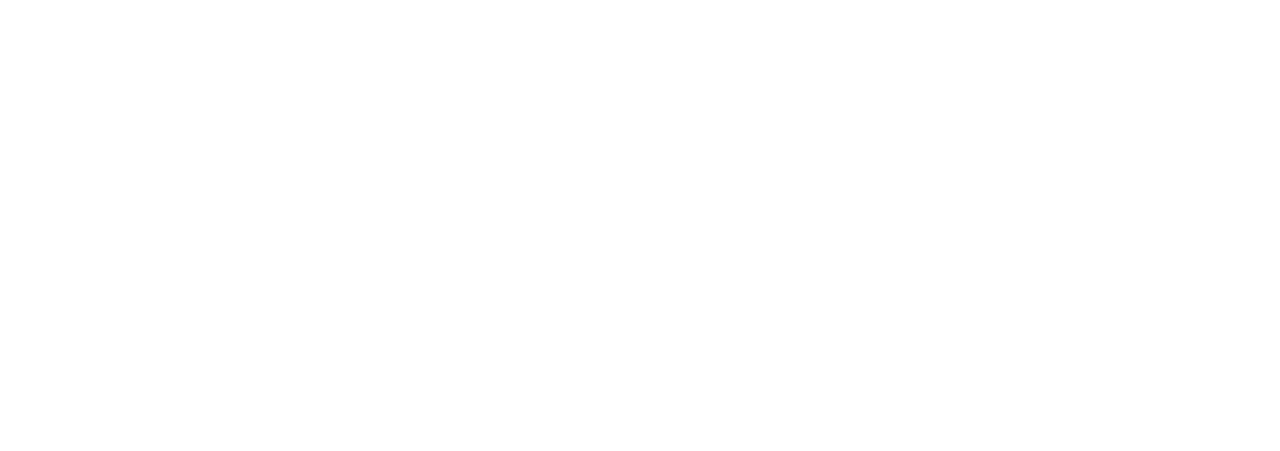
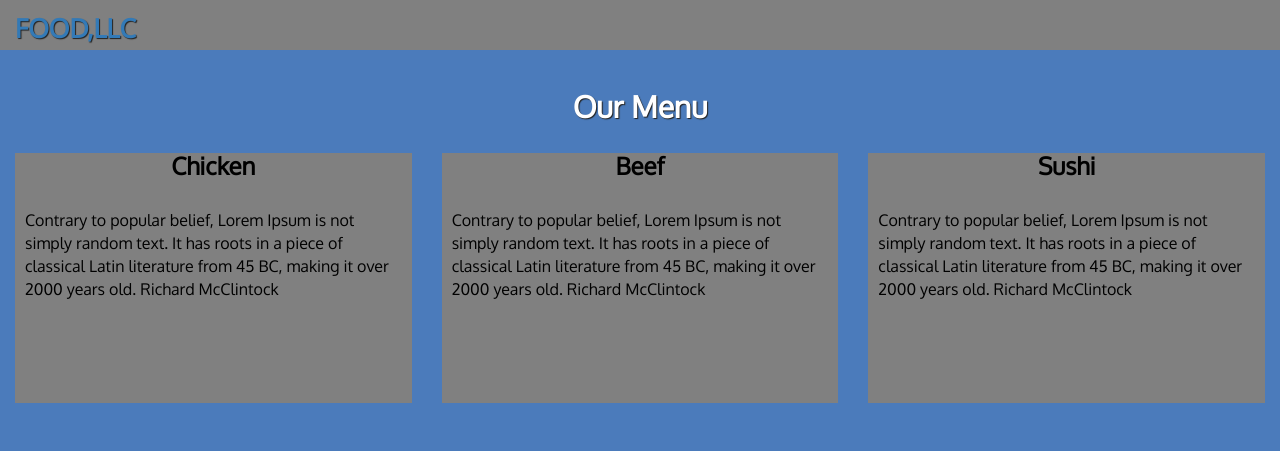
Before and after one commit to MostafaSallam-gh/module3-solution, a plain HTML site: page index.html in a window 1280 px wide. Shown: the top 451 px of the page. Drawn offline with Linux system fonts and the light colour scheme.

Commit message:
solution

```diff
--- a/css/styles.css
+++ b/css/styles.css
@@ -0,0 +1,70 @@
+body {
+  font-size: 16px;
+  color: #fff;
+  background-color: #4B7BBB;
+  font-family: 'Oxygen';
+  height: 1500px;
+}
+#heading{
+    font-family: 'Oxygen';
+    font-weight: bold;
+  	text-shadow: 1px 1px 1px #222;
+}
+#navstyle
+{
+
+
+	background-color: gray;
+	border: 0;
+  	border-radius: 0;
+}
+
+
+.navbar-brand h1 { /* Restaurant name */
+  font-size: 26px;
+  text-transform: uppercase;
+  font-weight: bold;
+  text-shadow: 1px 1px 1px #222;
+  margin-top: 0;
+  margin-bottom: 0;
+  line-height: 1;
+}
+
+
+.navbar-brand a:hover, .navbar-brand a:focus {
+  text-decoration: none;
+}
+
+
+
+.menu-tile{
+  position: relative;
+
+  height: 250px;
+  margin-bottom: 15px;
+background-color: gray;
+
+}
+
+
+section{
+position: relative;
+margin-bottom:30px;
+
+}
+.title{
+font-weight: bold;
+color: 000;
+
+}
+
+p.desc{
+color: 000;
+margin-top: 30px;
+padding-left: 10px;
+padding-right: 10px
+}
+
+.navbar-default .navbar-nav>li>a {
+	color: #000;
+}
--- a/index.html
+++ b/index.html
@@ -1,9 +1,96 @@
-<!DOCTYPE html>
-<html>
+<!ldoctype html>
+<html lang="en">
+
 <head>
-	<title></title>
+    <meta charset="utf-8">
+    <meta http-equiv="X-UA-Compatible" content="IE=edge">
+    <meta name="viewport" content="width=device-width, initial-scale=1">
+    <title>Boostrap Starter Page</title>
+    <link rel="stylesheet" href="css/bootstrap.min.css">
+    <link rel="stylesheet" href="css/styles.css">
+    <link href="https://fonts.googleapis.com/css?family=Oxygen" rel="stylesheet">
 </head>
+
 <body>
+    <header>
+        <nav id="navstyle" class="navbar navbar-default">
+            <div class="container-fluid">
+                <!-- Brand and toggle get grouped for better mobile display -->
+                <div class="navbar-header">
+                    <div class="navbar-brand">
+                        <a href="index.html"><h1>Food,LLC</h1></a>
+                    </div>
+                    <button type="button" class="navbar-toggle collapsed" data-toggle="collapse" data-target="#bs-example-navbar-collapse-1" aria-expanded="false">
+                        <span class="sr-only">Toggle navigation</span>
+                        <span class="icon-bar"></span>
+                        <span class="icon-bar"></span>
+                        <span class="icon-bar"></span>
+                    </button>
+                </div>
+                <div id="bs-example-navbar-collapse-1" class="collapse navbar-collapse">
+                    <ul id="nav-list" class="nav navbar-nav navbar-right visible-xs">
+                        <li>
+                            <a href="#Chicken" class="text-center li-text">
+                 Chicken</a>
+                        </li>
+                        <li>
+                            <a href="#Beef" class="text-center li-text">
+                 Beef</a>
+                        </li>
+                        <li>
+                            <a href="#Sushi" class="text-center li-text">
+                 Sushi</a>
+                        </li>
+                    </ul>
+                </div>
+            </div>
+        </nav>
+    </header>
+    <div>
+        <div class="container-fluid">
+            <h2 id="heading" class="text-center">
+			Our Menu
+		</h2>
+            <div class="row">
+                <section class="col-md-4 col-sm-6 col-xs-12">
+                    <div class="menu-tile" id="Chicken">
+                        <h3 class="title text-center">
+							Chicken
+						</h3>
+                        <p class="desc">
+                            Contrary to popular belief, Lorem Ipsum is not simply random text. It has roots in a piece of classical Latin literature from 45 BC, making it over 2000 years old. Richard McClintock
+                        </p>
+                    </div>
+                </section>
+                <section class="col-md-4 col-sm-6 col-xs-12">
+                    <div class="menu-tile" id="Beef">
+                        <h3 class="title text-center">
+							Beef
+						</h3>
+                        <p class="desc">
+                            Contrary to popular belief, Lorem Ipsum is not simply random text. It has roots in a piece of classical Latin literature from 45 BC, making it over 2000 years old. Richard McClintock
+                        </p>
+                        <a href="#navstyle"  class="visible-xs">back to top</a>
+                    </div>
+                </section>
+                <section class="col-md-4 col-sm-12 col-xs-12">
+                    <div class="menu-tile" id="Sushi">
+                        <h3 class="title text-center">
+							Sushi
+						</h3>
+                        <p class="desc">
+                            Contrary to popular belief, Lorem Ipsum is not simply random text. It has roots in a piece of classical Latin literature from 45 BC, making it over 2000 years old. Richard McClintock
+                        </p>
+                        <a href="#navstyle" class="visible-xs">back to top</a>
+                    </div>
+                </section>
+            </div>
+        </div>
+    </div>
+    <!-- jQuery (Bootstrap JS plugins depend on it) -->
+    <script src="js/jquery-3.1.1.min.js"></script>
+    <script src="js/bootstrap.min.js"></script>
+    <script src="js/script.js"></script>
+</body>
 
-</body>
 </html>
```
